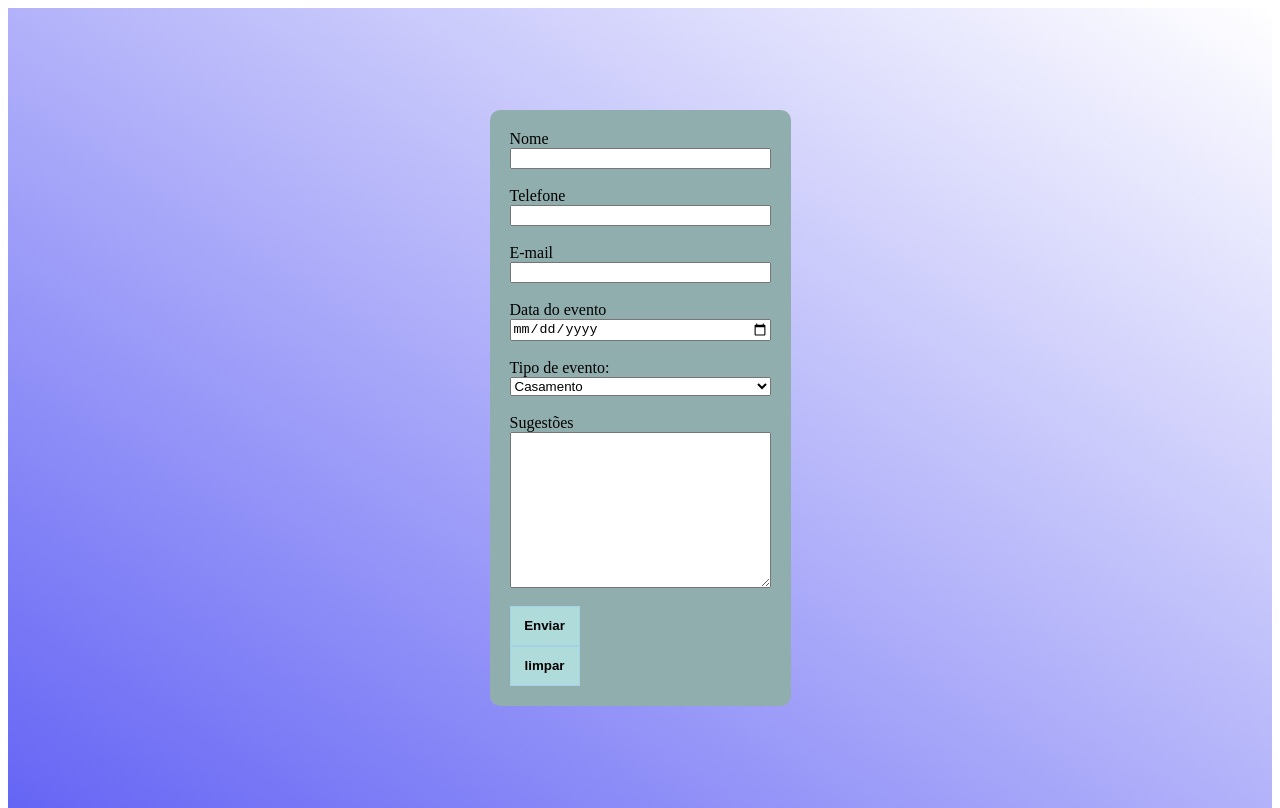
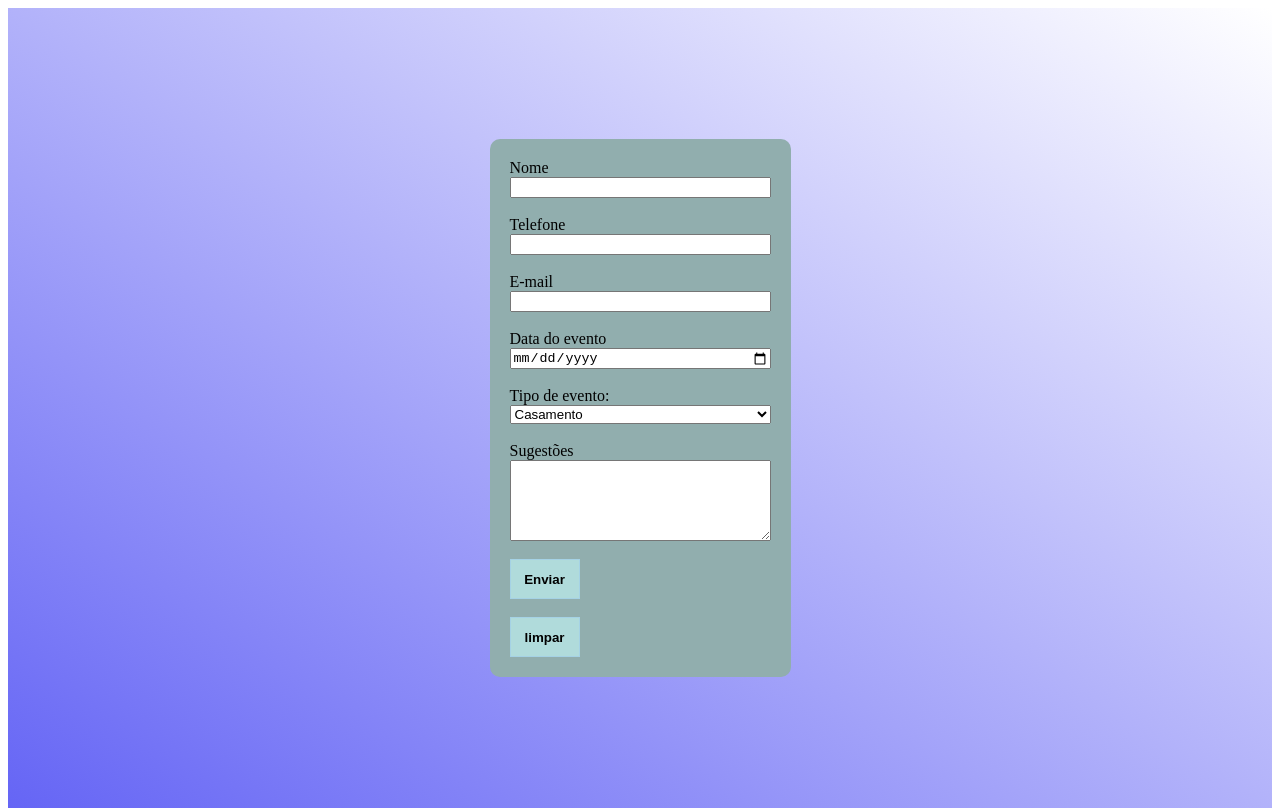
Before and after one commit to barachowillian/form-cadevento, a plain HTML site: page index.html in a window 1280 px wide. Drawn offline with Linux system fonts and the light colour scheme; a script that the page names is missing.

Commit message:
faça alteração no index html

```diff
--- a/index.html
+++ b/index.html
@@ -31,8 +31,8 @@
               <option value="">outros</option>
             </select><br>
             <label for="">Sugestões</label>
-            <textarea name="" id="" cols="30" rows="10"></textarea> <br>
-            <button>Enviar</button>
+            <textarea name="" id="" cols="30" rows="5"></textarea> <br>
+            <button>Enviar</button><br>
             <button>limpar</button>
        </form>
     </main>
```
